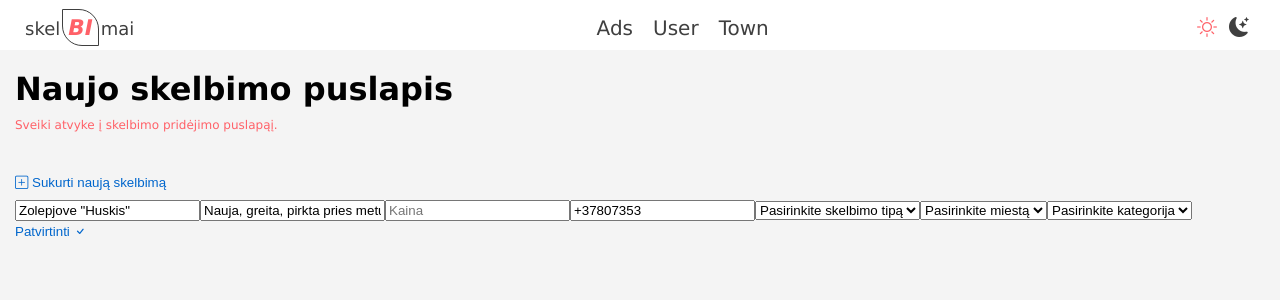
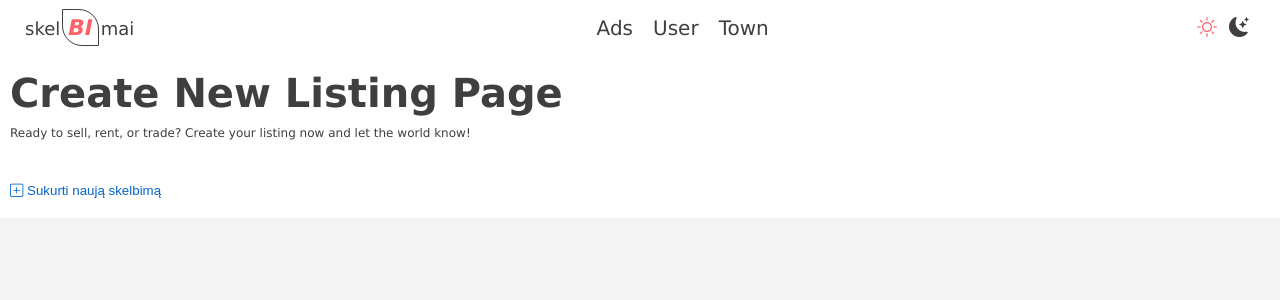
Before and after one commit to Simonasud/type19_frontEnd_skelbimai_Simona_sudziute, a React (Vite) app: page /ads/add in a window 1280 px wide. Shown: the top 300 px of the page. Built offline with nearby package versions, Linux system fonts and the light colour scheme.

Commit message:
add form

```diff
--- a/package.json
+++ b/package.json
@@ -15,6 +15,7 @@
     "formik": "^2.4.5",
     "react": "^18.2.0",
     "react-dom": "^18.2.0",
+    "react-dropdown": "^1.11.0",
     "react-router-dom": "^6.22.3",
     "sass": "^1.72.0"
   },
--- a/src/components/UI/InputEl.tsx
+++ b/src/components/UI/InputEl.tsx
@@ -1,8 +1,12 @@
+import { FormikProps } from 'formik';
+import { AdsFormType } from '../../types/types';
+
 type InputElProps = {
   placeholder: string;
-  type?: 'text' | 'email' | 'number' | 'date' | 'textarea';
-  id: string;
-  formik: any;
+  type?: 'text' | 'number' | 'textarea';
+  id: keyof AdsFormType;
+  formik: FormikProps<AdsFormType>;
+  children?: string;
 };
 
 export default function InputEl({
@@ -10,16 +14,19 @@ export default function InputEl({
   type = 'text',
   id,
   placeholder,
+  children,
 }: InputElProps) {
+  const Element = type === 'textarea' ? 'textarea' : 'input';
   return (
     <label className='formlabel'>
-      <input
+      {children}
+      <Element
         value={formik.values[id]}
         onChange={formik.handleChange}
-        className='formInput'
         type={type}
         id={id}
         placeholder={placeholder}
+        className='formInput'
       />
     </label>
   );
--- /dev/null
+++ b/src/components/UI/SelectEl.tsx
@@ -0,0 +1,32 @@
+//
+import Dropdown, { Option } from 'react-dropdown';
+import 'react-dropdown/style.css';
+
+type SelectOption = {
+  value: string;
+  label: string;
+};
+
+type MySelectDropdownProps = {
+  value: string;
+  placeholder: string;
+  options: SelectOption[];
+  onChange: (selected: Option) => void;
+};
+
+export default function MySelectDropdown({
+  value,
+  placeholder,
+  options,
+  onChange,
+}: MySelectDropdownProps) {
+  return (
+    <Dropdown
+      options={options}
+      onChange={onChange}
+      value={value}
+      placeholder={placeholder}
+      className='customDropDown'
+    />
+  );
+}
--- a/src/css/index.css
+++ b/src/css/index.css
@@ -49,7 +49,8 @@ ul {
   padding-bottom: 10px;
   padding-left: 10px;
   padding-right: 10px;
-  position: relative;
+  top: 0;
+  z-index: 1000;
 }
 
 .darkMode .header {
@@ -214,16 +215,32 @@ ul {
   padding-top: 20px;
 }
 
-.titleitle {
+.title {
   font-size: 40px;
 }
 
 .text {
-  color: #ff6168;
+  color: #3f3f3f;
   font-size: 12px;
   font-family: "Lucida Sans", "Lucida Sans Regular", "Lucida Grande", "Lucida Sans Unicode", Geneva, Verdana, sans-serif;
   padding-bottom: 40px;
   padding-top: 10px;
+}
+
+.additionalText {
+  color: #3f3f3f;
+  font-family: "Lucida Sans", "Lucida Sans Regular", "Lucida Grande", "Lucida Sans Unicode", Geneva, Verdana, sans-serif;
+  padding-bottom: 20px;
+}
+
+.darkMode .title {
+  color: #d5d1d1;
+}
+.darkMode .text {
+  color: #ffffff;
+}
+.darkMode .additionalText {
+  color: #ffffff;
 }
 
 .adsUl {
@@ -281,6 +298,85 @@ ul {
   padding-bottom: 10px;
 }
 
+.adsContainer {
+  background-color: #ffffff;
+}
+
+.darkMode .adsContainer {
+  background-color: #2e2e2e;
+}
+
+.adsForm {
+  display: -webkit-box;
+  display: -ms-flexbox;
+  display: flex;
+  -webkit-box-orient: vertical;
+  -webkit-box-direction: normal;
+      -ms-flex-direction: column;
+          flex-direction: column;
+  border: 1px solid #3f3f3f;
+  border-radius: 10px;
+  padding: 10px;
+  margin-bottom: 40px;
+  margin-top: 10px;
+}
+
+.darkMode .adsForm {
+  border: 1px solid #ffffff;
+}
+
+.formLabel {
+  padding-left: 10px;
+}
+
+.formInput {
+  border: 1px solid transparent;
+  padding-top: 5px;
+  padding-bottom: 5px;
+  width: 100%;
+  font-style: italic;
+  color: #3f3f3f;
+  background-color: transparent;
+  margin-bottom: 10px;
+}
+
+.formInput:focus {
+  outline: none;
+}
+
+.darkMode .formInput {
+  color: #d5d1d1;
+}
+
+.Dropdown-control {
+  border: 1px solid #3f3f3f;
+  border-radius: 10px;
+  padding: 5px 0 5px 10px;
+  margin-bottom: 10px;
+  background-color: transparent;
+  color: #3f3f3f;
+}
+
+.darkMode .Dropdown-control {
+  border: 1px solid #ffffff;
+  color: #d5d1d1;
+}
+
+.Dropdown-option.is-selected {
+  background-color: transparent;
+  color: #3f3f3f;
+  font-style: italic;
+}
+
+.darkMode .Dropdown-option {
+  background-color: #3f3f3f;
+  color: #d5d1d1;
+}
+
+.darkMode .btn {
+  color: #a3c7ed;
+}
+
 .themeIcon {
   border: transparent;
   background-color: transparent;
--- a/src/pages/skelbimai/AddAdsPage.tsx
+++ b/src/pages/skelbimai/AddAdsPage.tsx
@@ -1,21 +1,32 @@
 import { useFormik } from 'formik';
 import { AdsFormType } from '../../types/types';
 import InputEl from '../../components/UI/InputEl';
-import { useState } from 'react';
+import { useEffect, useState } from 'react';
+import MySelectDropdown from '../../components/UI/SelectEl';
 
 const initFormValues: AdsFormType = {
-  title: 'Zolepjove "Huskis"',
-  description: 'Nauja, greita, pirkta pries metus, puikiai pjauna zole',
-  price: 90,
-  phone: '+37807353',
-  TYPE: 'sell',
-  town: 'Klaipeda',
-  category: 'Automobiliai',
+  title: '',
+  description: '',
+  price: 0,
+  phone: '',
+  type: '',
+  town: '',
+  category: '',
 };
 
 export default function AddAdsPage() {
   const [fillAdd, setFillAdd] = useState(false);
-  // add formik
+  const [theme, setTheme] = useState('light'); // Temos būsena
+
+  useEffect(() => {
+    const isDarkModeEnabled = /* Jūsų sąlyga */ false; // Čia nustatote, ar tamsusis režimas įjungtas
+    if (isDarkModeEnabled) {
+      setTheme('dark'); // Jei tamsusis režimas įjungtas, nustatykite temą kaip tamsiąją
+    } else {
+      setTheme('light'); // Kitu atveju, nustatykite temą kaip šviesiąją
+    }
+  }, []);
+
   const formik = useFormik<AdsFormType>({
     initialValues: { ...initFormValues },
     onSubmit: (values) => {
@@ -30,75 +41,99 @@ export default function AddAdsPage() {
 
   console.log('formik ===', formik);
   return (
-    <div className='container'>
-      <div className='adsContainer'>
-        <h1 className='title'>Naujo skelbimo puslapis</h1>
-        <p className='text'>Sveiki atvyke į skelbimo pridėjimo puslapąį.</p>
-
+    <div
+      className={`container adsContainer header ${
+        theme === 'dark' ? 'darkMode' : ''
+      }`}
+    >
+      <div className=''>
+        <h1 className='title'>Create New Listing Page</h1>
+        <p className='text'>
+          Ready to sell, rent, or trade? Create your listing now and let the
+          world know!
+        </p>
         <button onClick={() => setFillAdd(!fillAdd)} className='btn'>
           <i className='bi bi-plus-square'></i> Sukurti naują skelbimą
         </button>
       </div>
+      {fillAdd && (
         <form onSubmit={formik.handleSubmit} noValidate className='adsForm'>
           <InputEl
+            children='Title'
             formik={formik}
             id='title'
             type='text'
-          placeholder='Skelbimo pavadinimas'
+            placeholder='Enter listing title'
           />
 
           <InputEl
+            children='Description'
             formik={formik}
-          type='text'
+            type='textarea'
             id='description'
-          placeholder='Aprašykite savo skelbimą'
+            placeholder='Describe listing in a few words'
           />
 
           <InputEl
+            children='Price'
             formik={formik}
             type='number'
-          id='price '
-          placeholder='Kaina'
+            id='price'
+            placeholder=''
           />
 
           <InputEl
+            children='Phone'
             formik={formik}
             type='text'
             id='phone'
-          placeholder='Kontaktinis telefonas'
+            placeholder='Provide contact number'
           />
 
-        <select id='type' name='type'>
-          <option value='' disabled selected>
-            Pasirinkite skelbimo tipą
-          </option>
-          <option value='type1'>sell</option>
-          <option value='type2'>buy</option>
-          <option value='type3'>rent</option>
-        </select>
+          <MySelectDropdown
+            placeholder='-- type --'
+            value={formik.values.type}
+            onChange={(selected) =>
+              formik.setFieldValue('type', selected.value)
+            }
+            options={[
+              { value: 'option1', label: 'buy' },
+              { value: 'option2', label: 'sell' },
+              { value: 'option3', label: 'rent' },
+            ]}
+          />
 
-        <select id='town' name='town'>
-          <option value='' disabled selected>
-            Pasirinkite miestą
-          </option>
-          <option value='town1'>Vilnius</option>
-          <option value='town2'>Kaunas</option>
-          <option value='town3'>Klaipeda</option>
-        </select>
+          <MySelectDropdown
+            placeholder='-- town --'
+            value={formik.values.town}
+            onChange={(selected) =>
+              formik.setFieldValue('town', selected.value)
+            }
+            options={[
+              { value: 'option1', label: 'Vilnius' },
+              { value: 'option2', label: 'Kaunas' },
+              { value: 'option3', label: 'Klaipeda' },
+            ]}
+          />
 
-        <select id='category' name='category'>
-          <option value='' disabled selected>
-            Pasirinkite kategorija
-          </option>
-          <option value='category1'>Neklinojamas turtas</option>
-          <option value='category2'>Automobiliai</option>
-          <option value='category3'>Drabuziai</option>
-        </select>
+          <MySelectDropdown
+            placeholder='-- category --'
+            value={formik.values.category}
+            onChange={(selected) =>
+              formik.setFieldValue('category', selected.value)
+            }
+            options={[
+              { value: 'option1', label: 'Nekilnojamas turtas' },
+              { value: 'option2', label: 'Automobiliai' },
+              { value: 'option3', label: 'Drabužiai' },
+            ]}
+          />
 
           <button type='submit' className='btn'>
             Patvirtinti <i className='bi bi-check'></i>
           </button>
         </form>
+      )}
     </div>
   );
 }
--- a/src/sass/_adsAddPage.scss
+++ b/src/sass/_adsAddPage.scss
@@ -1,4 +1,78 @@
+.adsContainer{
+  background-color: $tertiary;
+}
+
+.darkMode .adsContainer {
+background-color: $darkerPrimary;
+}
+
 .adsForm {
-  display: grid;
-  grid-template-columns: repeat(auto-fill, minmax(200px, 1fr));
-  grid-gap: 10px; }
+  display: flex;
+  flex-direction: column;
+  border: 1px solid $primary;
+  border-radius: 10px;
+  padding: 10px;
+  margin-bottom: 40px;
+  margin-top: 10px;
+}
+
+.darkMode .adsForm {
+  border: 1px solid $tertiary;
+}
+
+.formLabel {
+  padding-left: 10px;
+}
+
+ .formInput {
+  border: 1px solid transparent;
+  padding-top: 5px;
+  padding-bottom: 5px;
+  width: 100%;
+  font-style: italic;
+  color: $primary;
+  background-color: transparent;
+  margin-bottom: 10px;
+
+ }
+
+ .formInput:focus {
+  outline: none;
+}
+
+.darkMode .formInput {
+  color: $darkerTertiary;
+}
+
+
+ .Dropdown-control {
+  border: 1px solid $primary;
+  border-radius: 10px;
+  padding: 5px 0 5px 10px;
+  margin-bottom: 10px;
+  background-color: transparent;
+  color: $primary;
+ }
+
+
+ .darkMode .Dropdown-control {
+  border: 1px solid $tertiary;
+  color: $darkerTertiary;
+ }
+
+
+
+.Dropdown-option.is-selected {
+  background-color: transparent;
+  color: $primary;
+  font-style: italic;
+}
+
+.darkMode .Dropdown-option {
+  background-color:  $primary;
+  color: $darkerTertiary;
+ }
+
+ .darkMode .btn {
+  color: $lighterQuaternary;
+ }
--- a/src/sass/_header.scss
+++ b/src/sass/_header.scss
@@ -5,7 +5,10 @@
   padding-bottom: 10px;
   padding-left: 10px;
   padding-right: 10px;
-  position: relative;
+  // position: relative;
+  // position: sticky;
+  top: 0;
+  z-index: 1000;
 }
 
 .darkMode .header {
--- a/src/sass/_mixins.scss
+++ b/src/sass/_mixins.scss
@@ -6,23 +6,43 @@
 }
 
 @mixin btn {
-border: transparent;
-background-color: transparent;
-padding-left: 0;
-color: $quaternary;
-padding-bottom: 10px;
+  border: transparent;
+  background-color: transparent;
+  padding-left: 0;
+  color: $quaternary;
+  padding-bottom: 10px;
+
 }
 
+
 @mixin pageTitleStyle {
-  .titleitle {
+  .title {
     font-size: 40px;
   }
 
   .text {
-    color: $secondary;
+    color: $primary;
     font-size: 12px;
     font-family: 'Lucida Sans', 'Lucida Sans Regular', 'Lucida Grande', 'Lucida Sans Unicode', Geneva, Verdana, sans-serif;
     padding-bottom: 40px;
     padding-top: 10px;
   }
+  .additionalText {
+    color: $primary;
+    font-family: 'Lucida Sans', 'Lucida Sans Regular', 'Lucida Grande', 'Lucida Sans Unicode', Geneva, Verdana, sans-serif;
+    padding-bottom: 20px;
+  }
+
+  .darkMode {
+    .title {
+      color: $darkerTertiary;
+    }
+    .text {
+      color: $tertiary;
+    }
+
+    .additionalText {
+      color: $tertiary;
+    }
+  }
 }
--- a/src/sass/_vars.sass
+++ b/src/sass/_vars.sass
@@ -1,4 +1,7 @@
 $primary: #3f3f3f
+$darkerPrimary: #2e2e2e
 $secondary: #ff6168
 $tertiary: #ffffff
+$darkerTertiary: #d5d1d1
 $quaternary: #0066cc
+$lighterQuaternary: #a3c7ed
--- a/src/sass/index.scss
+++ b/src/sass/index.scss
@@ -3,4 +3,5 @@
 @import 'mixins';
 @import 'header';
 @import 'adsPage';
+@import 'adsAddPage';
 @import 'themeSwitcher'
--- a/src/types/types.ts
+++ b/src/types/types.ts
@@ -23,10 +23,11 @@ export type AdsFormType = {
   description: string,
   price: number,
   phone: string,
-  TYPE: string,
+  type: string,
   town: string,
-  category: string,
+  category: string;
 }
+
 
 export type ThemeSwitcherProps = {
   onLightThemeClick: () => void;
```
Also changed, not shown: src/pages/HomePage.tsx (+12 -2 lines), 2 other files (tests, documents, lock files or other folders). Lines whose indentation alone changed are shown as unchanged.
